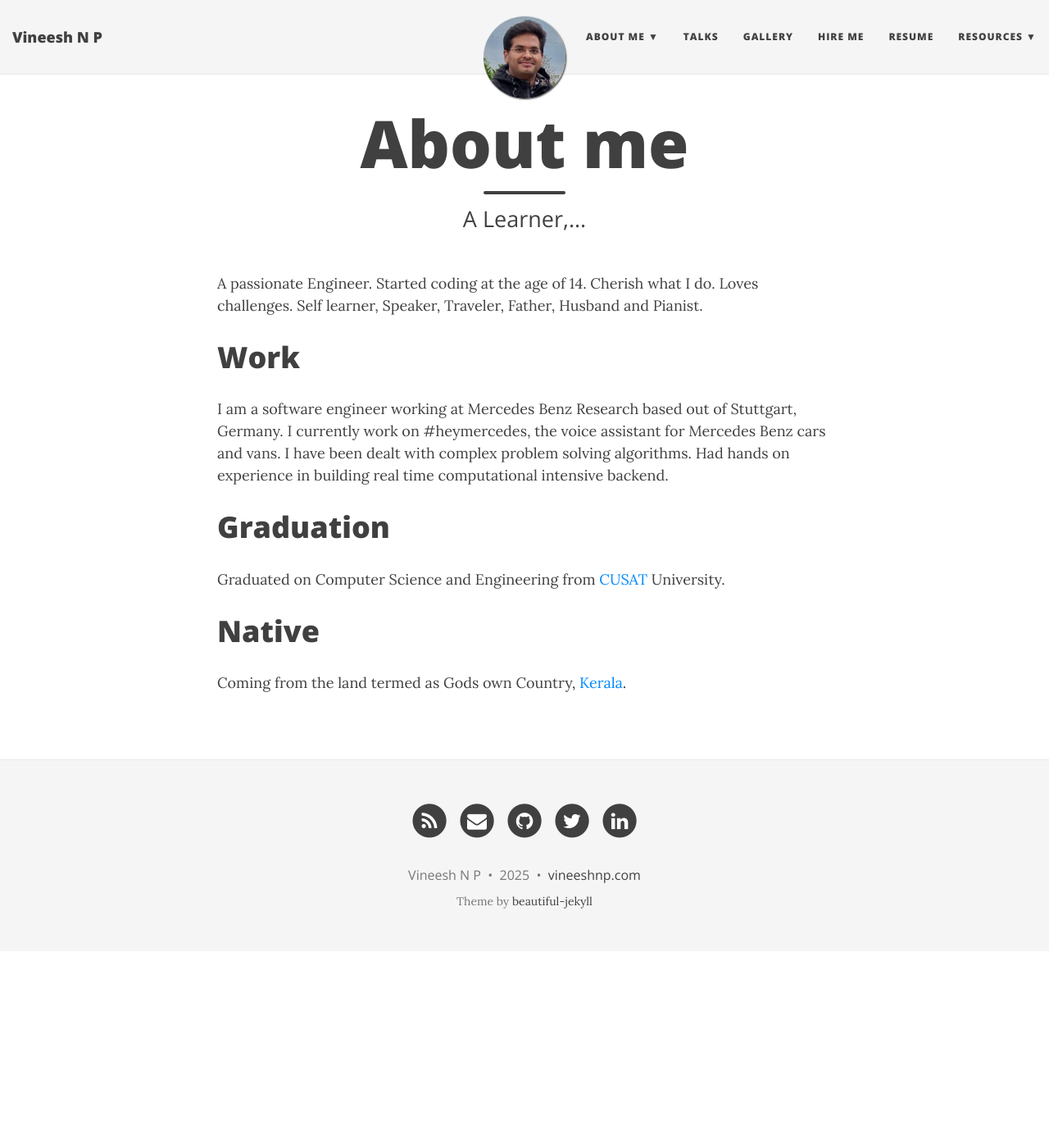
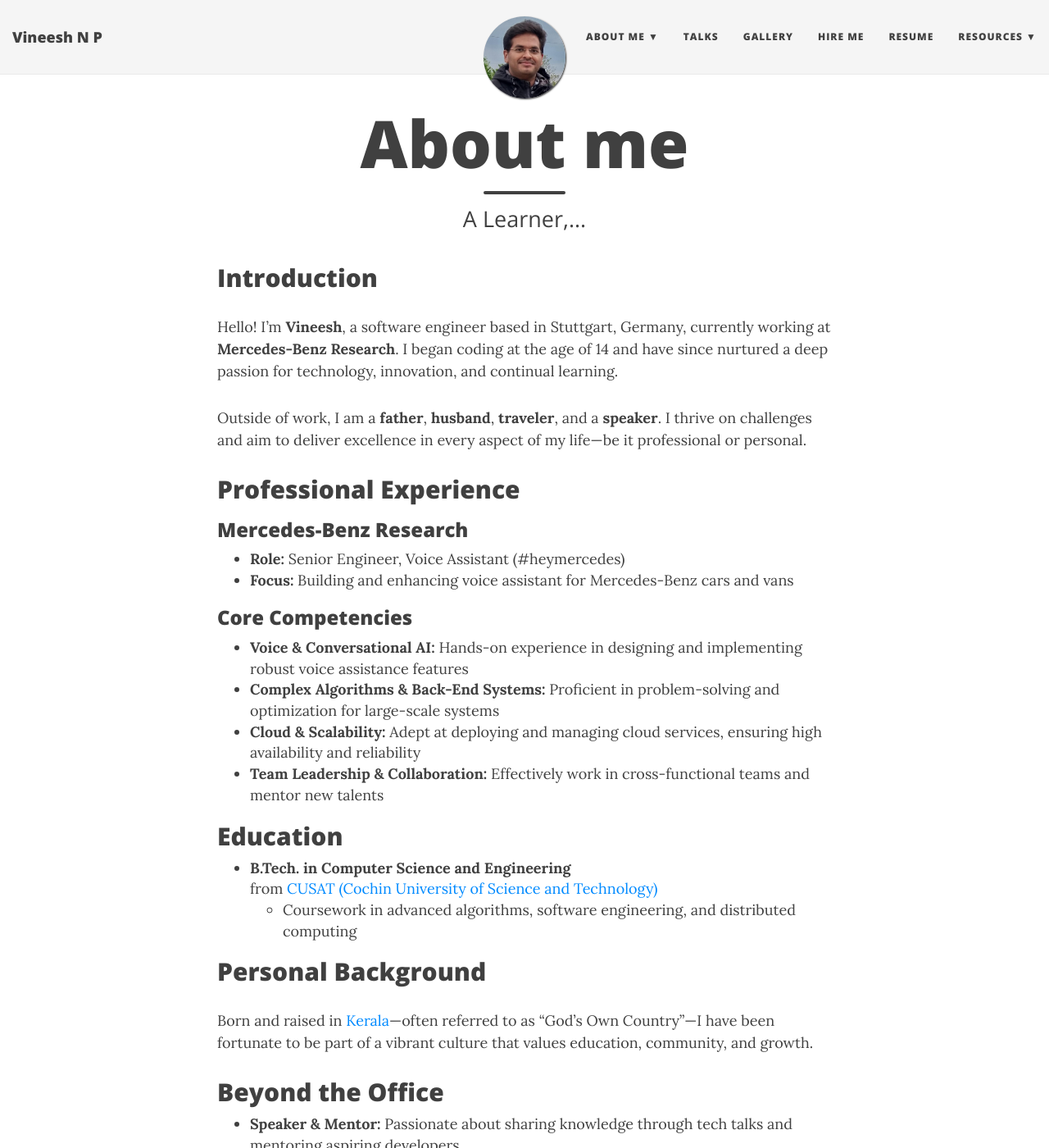
Before and after one commit to vineeshnp/vineeshnp.github.io, a Jekyll site: the page built from aboutme.md, in a window 1280 px wide and 1400 px high. Shown: the whole window at 82% size. Built offline with Jekyll 4.4.1, drawn with Linux system fonts in a browser that asks for light colours; nearby versions of some CDN libraries; some of the changed text lies outside the part shown.

Commit message:
update about me

```diff
--- a/aboutme.md
+++ b/aboutme.md
@@ -4,17 +4,38 @@ title: About me
 subtitle: A Learner,...
 ---
 
-A passionate Engineer. Started coding at the age of 14. Cherish what I do. Loves challenges. Self learner, Speaker, Traveler, Father, Husband and Pianist.
+## Introduction
+Hello! I’m **Vineesh**, a software engineer based in Stuttgart, Germany, currently working at **Mercedes-Benz Research**. I began coding at the age of 14 and have since nurtured a deep passion for technology, innovation, and continual learning.
 
-# Work
-I am a software engineer working at Mercedes Benz Research based out of Stuttgart, Germany.
-I currently work on #heymercedes, the voice assistant for Mercedes Benz cars and vans.
-I have been dealt with complex problem solving algorithms. Had hands on experience in building
- real time computational intensive backend.
+Outside of work, I am a **father**, **husband**, **traveler**, and a **speaker**. I thrive on challenges and aim to deliver excellence in every aspect of my life—be it professional or personal.
 
+## Professional Experience
 
-# Graduation
-Graduated on Computer Science and Engineering from [CUSAT](http://www.cusat.nic.in/) University.
+### Mercedes-Benz Research
+- **Role:** Senior Engineer, Voice Assistant (#heymercedes)
+- **Focus:** Building and enhancing voice assistant for Mercedes-Benz cars and vans
 
-# Native
-Coming from the land termed as Gods own Country, [Kerala](https://en.wikipedia.org/wiki/Kerala).
+### Core Competencies
+- **Voice & Conversational AI:** Hands-on experience in designing and implementing robust voice assistance features
+- **Complex Algorithms & Back-End Systems:** Proficient in problem-solving and optimization for large-scale systems
+- **Cloud & Scalability:** Adept at deploying and managing cloud services, ensuring high availability and reliability
+- **Team Leadership & Collaboration:** Effectively work in cross-functional teams and mentor new talents
+
+## Education
+- **B.Tech. in Computer Science and Engineering**
+  from [CUSAT (Cochin University of Science and Technology)](http://www.cusat.nic.in/)
+  - Coursework in advanced algorithms, software engineering, and distributed computing
+
+## Personal Background
+Born and raised in [Kerala](https://en.wikipedia.org/wiki/Kerala)—often referred to as "God’s Own Country"—I have been fortunate to be part of a vibrant culture that values education, community, and growth.
+
+## Beyond the Office
+- **Speaker & Mentor:** Passionate about sharing knowledge through tech talks and mentoring aspiring developers
+- **Traveler & Explorer:** Love discovering new cultures and trying local cuisines
+
+## Let’s Connect
+For more details on my professional journey, skill set, and past projects:
+- View my **[Resume](https://vineeshnp.com/resume/)**
+- Connect with me on **[LinkedIn](http://linkedin.com/in/vineeshnp/)**
+
+I’m always eager to collaborate, learn, and contribute to meaningful projects. Feel free to reach out!
```
